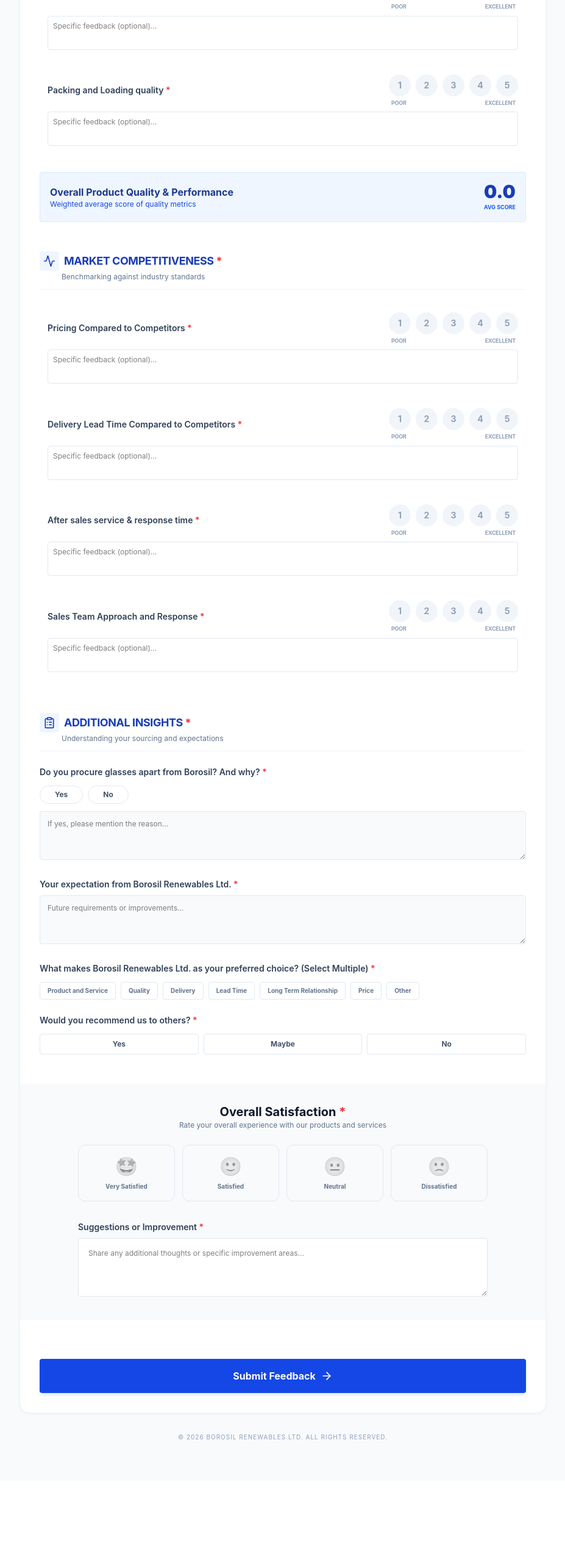
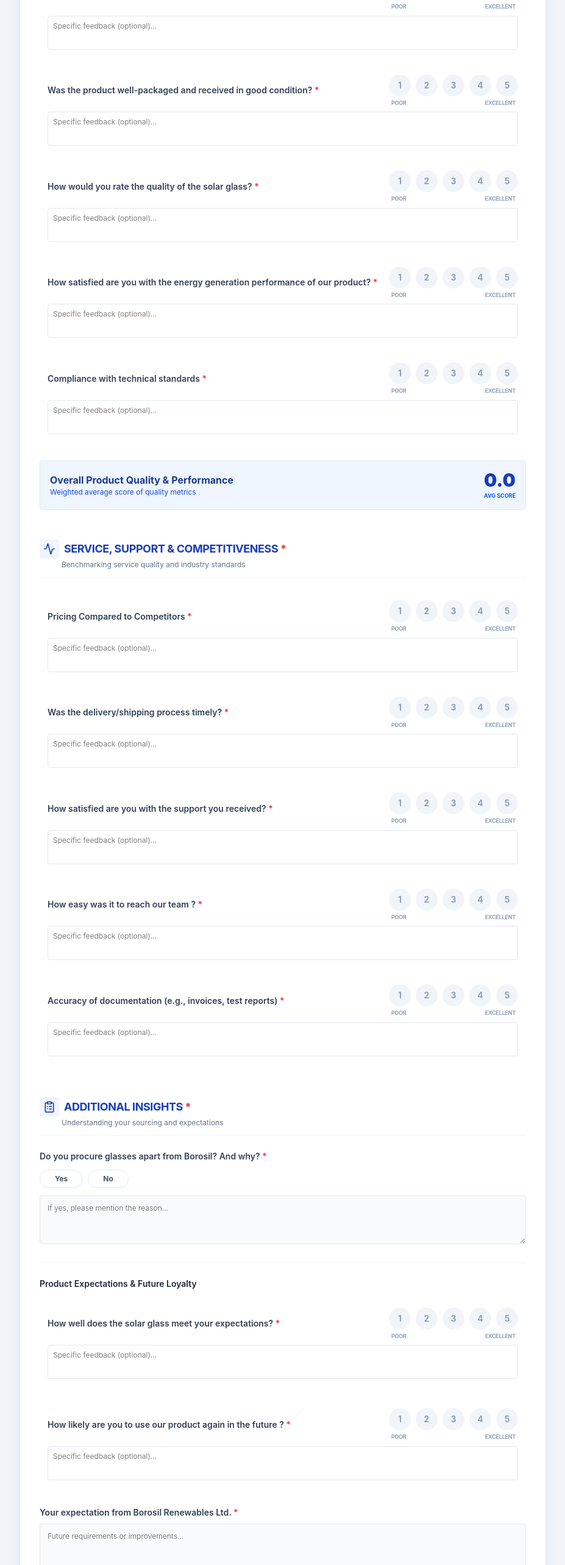
Before and after one commit to hirendodiya515/customer-feedback-ui, a React (Vite) app: page / in a window 1280 px wide. Shown: the part 1540-4106 px from the top of the page at 61% size, without its empty margins (176-1103 px from the left). Before the commit the page ends 3968 px from the top, so only its background shows below. Built offline with nearby package versions, Linux system fonts and the light colour scheme.

Commit message:
feat: update customer feedback questions and database schema

```diff
--- a/api/feedback.js
+++ b/api/feedback.js
@@ -37,17 +37,33 @@
       ar_coating_quality_comment TEXT,
       packing_loading_quality_rating INT DEFAULT 0,
       packing_loading_quality_comment TEXT,
+      solar_glass_quality_rating INT DEFAULT 0,
+      solar_glass_quality_comment TEXT,
+      energy_generation_performance_rating INT DEFAULT 0,
+      energy_generation_performance_comment TEXT,
+      technical_standards_compliance_rating INT DEFAULT 0,
+      technical_standards_compliance_comment TEXT,
       quality_average VARCHAR(10),
 
-      -- Competitiveness Ratings (updated)
+      -- Competitiveness & Support Ratings (updated)
       pricing_rating INT DEFAULT 0,
       pricing_comment TEXT,
       delivery_lead_time_rating INT DEFAULT 0,
       delivery_lead_time_comment TEXT,
       after_sales_service_response_rating INT DEFAULT 0,
       after_sales_service_response_comment TEXT,
+      support_satisfaction_rating INT DEFAULT 0,
+      support_satisfaction_comment TEXT,
       sales_team_approach_rating INT DEFAULT 0,
       sales_team_approach_comment TEXT,
+      documentation_accuracy_rating INT DEFAULT 0,
+      documentation_accuracy_comment TEXT,
+
+      -- Expectations Ratings
+      solar_glass_expectations_rating INT DEFAULT 0,
+      solar_glass_expectations_comment TEXT,
+      future_use_likelihood_rating INT DEFAULT 0,
+      future_use_likelihood_comment TEXT,
 
       -- Insights
       procured_other_than_borosil VARCHAR(10),
@@ -60,6 +76,25 @@
       created_at TIMESTAMP DEFAULT NOW()
     );
   `);
+
+  // Ensure new columns exist on existing table installations
+  await client.query(`
+    ALTER TABLE customer_feedback ADD COLUMN IF NOT EXISTS solar_glass_quality_rating INT DEFAULT 0;
+    ALTER TABLE customer_feedback ADD COLUMN IF NOT EXISTS solar_glass_quality_comment TEXT;
+    ALTER TABLE customer_feedback ADD COLUMN IF NOT EXISTS energy_generation_performance_rating INT DEFAULT 0;
+    ALTER TABLE customer_feedback ADD COLUMN IF NOT EXISTS energy_generation_performance_comment TEXT;
+    ALTER TABLE customer_feedback ADD COLUMN IF NOT EXISTS technical_standards_compliance_rating INT DEFAULT 0;
+    ALTER TABLE customer_feedback ADD COLUMN IF NOT EXISTS technical_standards_compliance_comment TEXT;
+    ALTER TABLE customer_feedback ADD COLUMN IF NOT EXISTS support_satisfaction_rating INT DEFAULT 0;
+    ALTER TABLE customer_feedback ADD COLUMN IF NOT EXISTS support_satisfaction_comment TEXT;
+    ALTER TABLE customer_feedback ADD COLUMN IF NOT EXISTS documentation_accuracy_rating INT DEFAULT 0;
+    ALTER TABLE customer_feedback ADD COLUMN IF NOT EXISTS documentation_accuracy_comment TEXT;
+    ALTER TABLE customer_feedback ADD COLUMN IF NOT EXISTS solar_glass_expectations_rating INT DEFAULT 0;
+    ALTER TABLE customer_feedback ADD COLUMN IF NOT EXISTS solar_glass_expectations_comment TEXT;
+    ALTER TABLE customer_feedback ADD COLUMN IF NOT EXISTS future_use_likelihood_rating INT DEFAULT 0;
+    ALTER TABLE customer_feedback ADD COLUMN IF NOT EXISTS future_use_likelihood_comment TEXT;
+  `);
+
   await client.query(`
     CREATE TABLE IF NOT EXISTS corrective_action_requests (
       id UUID PRIMARY KEY DEFAULT gen_random_uuid(),
@@ -89,7 +124,7 @@
     await client.query('BEGIN');
 
     const payload = req.body;
-    const { basicInfo, quality, competitiveness, others, overallSatisfaction, suggestion, qualityAverage } = payload;
+    const { basicInfo, quality, competitiveness, expectations, others, overallSatisfaction, suggestion, qualityAverage } = payload;
 
     // Insert feedback
     const feedbackResult = await client.query(
@@ -102,11 +137,17 @@
          edge_grinding_quality_rating, edge_grinding_quality_comment,
          ar_coating_quality_rating, ar_coating_quality_comment,
          packing_loading_quality_rating, packing_loading_quality_comment,
+         solar_glass_quality_rating, solar_glass_quality_comment,
+         energy_generation_performance_rating, energy_generation_performance_comment,
+         technical_standards_compliance_rating, technical_standards_compliance_comment,
          quality_average, pricing_rating, pricing_comment, delivery_lead_time_rating, delivery_lead_time_comment,
-         after_sales_service_response_rating, after_sales_service_response_comment, sales_team_approach_rating, sales_team_approach_comment,
+         support_satisfaction_rating, support_satisfaction_comment, sales_team_approach_rating, sales_team_approach_comment,
+         documentation_accuracy_rating, documentation_accuracy_comment,
+         solar_glass_expectations_rating, solar_glass_expectations_comment,
+         future_use_likelihood_rating, future_use_likelihood_comment,
          procured_other_than_borosil, procurement_reason, expectations, preferred_choice, recommendation, overall_satisfaction, suggestion)
        VALUES
-        ($1, $2, $3, $4, $5, $6, $7, $8, $9, $10, $11, $12, $13, $14, $15, $16, $17, $18, $19, $20, $21, $22, $23, $24, $25, $26, $27, $28, $29, $30, $31, $32, $33, $34, $35, $36, $37, $38, $39)
+        ($1, $2, $3, $4, $5, $6, $7, $8, $9, $10, $11, $12, $13, $14, $15, $16, $17, $18, $19, $20, $21, $22, $23, $24, $25, $26, $27, $28, $29, $30, $31, $32, $33, $34, $35, $36, $37, $38, $39, $40, $41, $42, $43, $44, $45, $46, $47, $48, $49, $50, $51)
        RETURNING id`,
       [
         basicInfo.customerName, basicInfo.plantLocation, basicInfo.officeLocation, basicInfo.annualCapacity, basicInfo.representativeName,
@@ -117,8 +158,14 @@
         quality.edgeGrindingQuality.rating, quality.edgeGrindingQuality.comment,
         quality.arCoatingQuality.rating, quality.arCoatingQuality.comment,
         quality.packingLoadingQuality.rating, quality.packingLoadingQuality.comment,
+        quality.solarGlassQuality.rating, quality.solarGlassQuality.comment,
+        quality.energyGenerationPerformance.rating, quality.energyGenerationPerformance.comment,
+        quality.technicalStandardsCompliance.rating, quality.technicalStandardsCompliance.comment,
         qualityAverage, competitiveness.pricing.rating, competitiveness.pricing.comment, competitiveness.deliveryLeadTime.rating, competitiveness.deliveryLeadTime.comment,
-        competitiveness.afterSalesServiceResponse.rating, competitiveness.afterSalesServiceResponse.comment, competitiveness.salesTeamApproach.rating, competitiveness.salesTeamApproach.comment,
+        competitiveness.supportSatisfaction.rating, competitiveness.supportSatisfaction.comment, competitiveness.salesTeamApproach.rating, competitiveness.salesTeamApproach.comment,
+        competitiveness.documentationAccuracy.rating, competitiveness.documentationAccuracy.comment,
+        expectations.solarGlassExpectations.rating, expectations.solarGlassExpectations.comment,
+        expectations.futureUseLikelihood.rating, expectations.futureUseLikelihood.comment,
         others.procuredOtherThanBorosil, others.procurementReason, others.expectations, JSON.stringify(others.preferredChoice), others.recommendation, overallSatisfaction, suggestion
       ]
     );
@@ -133,10 +180,16 @@
       { label: 'Quality: Edge Grinding', score: quality.edgeGrindingQuality.rating },
       { label: 'Quality: AR Coating', score: quality.arCoatingQuality.rating },
       { label: 'Quality: Packing', score: quality.packingLoadingQuality.rating },
+      { label: 'Quality: Solar Glass Quality', score: quality.solarGlassQuality.rating },
+      { label: 'Quality: Energy Generation Performance', score: quality.energyGenerationPerformance.rating },
+      { label: 'Quality: Technical Standards Compliance', score: quality.technicalStandardsCompliance.rating },
       { label: 'Market: Pricing', score: competitiveness.pricing.rating },
       { label: 'Market: Lead Time', score: competitiveness.deliveryLeadTime.rating },
-      { label: 'Market: After Sales Service', score: competitiveness.afterSalesServiceResponse.rating },
+      { label: 'Market: Support Satisfaction', score: competitiveness.supportSatisfaction.rating },
       { label: 'Market: Sales Team', score: competitiveness.salesTeamApproach.rating },
+      { label: 'Market: Documentation Accuracy', score: competitiveness.documentationAccuracy.rating },
+      { label: 'Expectations: Solar Glass Expectations', score: expectations.solarGlassExpectations.rating },
+      { label: 'Expectations: Future Use Likelihood', score: expectations.futureUseLikelihood.rating },
     ];
 
     const deadline = new Date(Date.now() + 15 * 24 * 60 * 60 * 1000);
--- a/src/App.tsx
+++ b/src/App.tsx
@@ -113,12 +113,20 @@
       edgeGrindingQuality: { rating: 0, comment: '' },
       arCoatingQuality: { rating: 0, comment: '' },
       packingLoadingQuality: { rating: 0, comment: '' },
+      solarGlassQuality: { rating: 0, comment: '' },
+      energyGenerationPerformance: { rating: 0, comment: '' },
+      technicalStandardsCompliance: { rating: 0, comment: '' },
     },
     competitiveness: {
       pricing: { rating: 0, comment: '' },
       deliveryLeadTime: { rating: 0, comment: '' },
-      afterSalesServiceResponse: { rating: 0, comment: '' },
-      salesTeamApproach: { rating: 0, comment: '' }
+      supportSatisfaction: { rating: 0, comment: '' },
+      salesTeamApproach: { rating: 0, comment: '' },
+      documentationAccuracy: { rating: 0, comment: '' },
+    },
+    expectations: {
+      solarGlassExpectations: { rating: 0, comment: '' },
+      futureUseLikelihood: { rating: 0, comment: '' },
     },
     others: {
       procuredOtherThanBorosil: '', // 'Yes' or 'No'
@@ -174,6 +182,16 @@
     }));
   };
 
+  const updateExpectations = (field: string, type: 'rating' | 'comment', value: any) => {
+    setFormData(prev => ({
+      ...prev,
+      expectations: {
+        ...prev.expectations,
+        [field]: { ...(prev.expectations as any)[field], [type]: value }
+      }
+    }));
+  };
+
   const togglePreferredChoice = (choice: string) => {
     setFormData(prev => {
       const current = prev.others.preferredChoice;
@@ -210,6 +228,11 @@
     // Competitiveness Ratings Validation
     Object.entries(formData.competitiveness).forEach(([key, value]) => {
       if (value.rating === 0) newErrors[`competitiveness_${key}`] = 'Rating Required';
+    });
+
+    // Expectations Ratings Validation
+    Object.entries(formData.expectations).forEach(([key, value]) => {
+      if (value.rating === 0) newErrors[`expectations_${key}`] = 'Rating Required';
     });
 
     // Other Questions Validation
@@ -293,7 +316,7 @@
   }
 
   return (
-    <div className="min-h-screen bg-[#f8fafc] pb-8">
+    <div className="min-h-screen bg-[#f1f5f9] pb-8">
       {/* Refined Header: L-C-R Alignment */}
       <header className="bg-white border-b border-slate-200 sticky top-0 z-50 shadow-sm transition-all duration-300 backdrop-blur-md bg-white/95">
         <div className="max-w-7xl mx-auto px-6 py-5 grid grid-cols-3 items-center">
@@ -312,7 +335,7 @@
       </header>
 
       <main className="max-w-4xl mx-auto px-4 pt-8">
-        <div className="bg-white rounded-2xl shadow shadow-slate-200/50 overflow-hidden border border-slate-100">
+        <div className="bg-white rounded-2xl shadow-xl shadow-slate-300/60 overflow-hidden border border-slate-200/80">
           <div className="bg-gradient-to-r from-blue-700 to-indigo-800 p-6 md:p-8 text-white relative overflow-hidden">
             <div className="relative z-10">
               <h1 className="text-2xl md:text-3xl font-bold mb-2">Your Voice Matters!</h1>
@@ -504,12 +527,42 @@
                 </div>
                 <div id="quality_packingLoadingQuality">
                   <RatingWithComment
-                    label="Packing and Loading quality"
+                    label="Was the product well-packaged and received in good condition?"
                     value={formData.quality.packingLoadingQuality.rating}
                     comment={formData.quality.packingLoadingQuality.comment}
                     error={errors.quality_packingLoadingQuality}
                     onRatingChange={(v) => updateQuality('packingLoadingQuality', 'rating', v)}
                     onCommentChange={(v) => updateQuality('packingLoadingQuality', 'comment', v)}
+                  />
+                </div>
+                <div id="quality_solarGlassQuality">
+                  <RatingWithComment
+                    label="How would you rate the quality of the solar glass?"
+                    value={formData.quality.solarGlassQuality.rating}
+                    comment={formData.quality.solarGlassQuality.comment}
+                    error={errors.quality_solarGlassQuality}
+                    onRatingChange={(v) => updateQuality('solarGlassQuality', 'rating', v)}
+                    onCommentChange={(v) => updateQuality('solarGlassQuality', 'comment', v)}
+                  />
+                </div>
+                <div id="quality_energyGenerationPerformance">
+                  <RatingWithComment
+                    label="How satisfied are you with the energy generation performance of our product?"
+                    value={formData.quality.energyGenerationPerformance.rating}
+                    comment={formData.quality.energyGenerationPerformance.comment}
+                    error={errors.quality_energyGenerationPerformance}
+                    onRatingChange={(v) => updateQuality('energyGenerationPerformance', 'rating', v)}
+                    onCommentChange={(v) => updateQuality('energyGenerationPerformance', 'comment', v)}
+                  />
+                </div>
+                <div id="quality_technicalStandardsCompliance">
+                  <RatingWithComment
+                    label="Compliance with technical standards"
+                    value={formData.quality.technicalStandardsCompliance.rating}
+                    comment={formData.quality.technicalStandardsCompliance.comment}
+                    error={errors.quality_technicalStandardsCompliance}
+                    onRatingChange={(v) => updateQuality('technicalStandardsCompliance', 'rating', v)}
+                    onCommentChange={(v) => updateQuality('technicalStandardsCompliance', 'comment', v)}
                   />
                 </div>
                 <div className="mt-6 p-4 bg-blue-50 rounded border border-blue-100 flex items-center justify-between">
@@ -525,9 +578,9 @@
               </div>
             </section>
 
-            {/* Section 3: Competitiveness */}
+            {/* Section 3: Competitiveness & Support */}
             <section>
-              <SectionHeader icon={Activity} title="Market Competitiveness" subtitle="Benchmarking against industry standards" />
+              <SectionHeader icon={Activity} title="Service, Support & Competitiveness" subtitle="Benchmarking service quality and industry standards" />
               <div className="space-y-2">
                 <div id="competitiveness_pricing">
                   <RatingWithComment
@@ -541,7 +594,7 @@
                 </div>
                 <div id="competitiveness_deliveryLeadTime">
                   <RatingWithComment
-                    label="Delivery Lead Time Compared to Competitors"
+                    label="Was the delivery/shipping process timely?"
                     value={formData.competitiveness.deliveryLeadTime.rating}
                     comment={formData.competitiveness.deliveryLeadTime.comment}
                     error={errors.competitiveness_deliveryLeadTime}
@@ -549,24 +602,34 @@
                     onCommentChange={(v) => updateCompetitiveness('deliveryLeadTime', 'comment', v)}
                   />
                 </div>
-                <div id="competitiveness_afterSalesServiceResponse">
+                <div id="competitiveness_supportSatisfaction">
                   <RatingWithComment
-                    label="After sales service & response time"
-                    value={formData.competitiveness.afterSalesServiceResponse.rating}
-                    comment={formData.competitiveness.afterSalesServiceResponse.comment}
-                    error={errors.competitiveness_afterSalesServiceResponse}
-                    onRatingChange={(v) => updateCompetitiveness('afterSalesServiceResponse', 'rating', v)}
-                    onCommentChange={(v) => updateCompetitiveness('afterSalesServiceResponse', 'comment', v)}
+                    label="How satisfied are you with the support you received?"
+                    value={formData.competitiveness.supportSatisfaction.rating}
+                    comment={formData.competitiveness.supportSatisfaction.comment}
+                    error={errors.competitiveness_supportSatisfaction}
+                    onRatingChange={(v) => updateCompetitiveness('supportSatisfaction', 'rating', v)}
+                    onCommentChange={(v) => updateCompetitiveness('supportSatisfaction', 'comment', v)}
                   />
                 </div>
                 <div id="competitiveness_salesTeamApproach">
                   <RatingWithComment
-                    label="Sales Team Approach and Response"
+                    label="How easy was it to reach our team ?"
                     value={formData.competitiveness.salesTeamApproach.rating}
                     comment={formData.competitiveness.salesTeamApproach.comment}
                     error={errors.competitiveness_salesTeamApproach}
                     onRatingChange={(v) => updateCompetitiveness('salesTeamApproach', 'rating', v)}
                     onCommentChange={(v) => updateCompetitiveness('salesTeamApproach', 'comment', v)}
+                  />
+                </div>
+                <div id="competitiveness_documentationAccuracy">
+                  <RatingWithComment
+                    label="Accuracy of documentation (e.g., invoices, test reports)"
+                    value={formData.competitiveness.documentationAccuracy.rating}
+                    comment={formData.competitiveness.documentationAccuracy.comment}
+                    error={errors.competitiveness_documentationAccuracy}
+                    onRatingChange={(v) => updateCompetitiveness('documentationAccuracy', 'rating', v)}
+                    onCommentChange={(v) => updateCompetitiveness('documentationAccuracy', 'comment', v)}
                   />
                 </div>
               </div>
@@ -603,6 +666,33 @@
                   />
                   {errors.procurementReason && <p className="text-[10px] text-red-500 font-bold uppercase">{errors.procurementReason}</p>}
                 </div>
+
+                <div className="border-t border-slate-100 pt-6 space-y-4">
+                  <h3 className="text-sm font-semibold text-slate-800">Product Expectations & Future Loyalty</h3>
+
+                  <div id="expectations_solarGlassExpectations">
+                    <RatingWithComment
+                      label="How well does the solar glass meet your expectations?"
+                      value={formData.expectations.solarGlassExpectations.rating}
+                      comment={formData.expectations.solarGlassExpectations.comment}
+                      error={errors.expectations_solarGlassExpectations}
+                      onRatingChange={(v) => updateExpectations('solarGlassExpectations', 'rating', v)}
+                      onCommentChange={(v) => updateExpectations('solarGlassExpectations', 'comment', v)}
+                    />
+                  </div>
+
+                  <div id="expectations_futureUseLikelihood">
+                    <RatingWithComment
+                      label="How likely are you to use our product again in the future ?"
+                      value={formData.expectations.futureUseLikelihood.rating}
+                      comment={formData.expectations.futureUseLikelihood.comment}
+                      error={errors.expectations_futureUseLikelihood}
+                      onRatingChange={(v) => updateExpectations('futureUseLikelihood', 'rating', v)}
+                      onCommentChange={(v) => updateExpectations('futureUseLikelihood', 'comment', v)}
+                    />
+                  </div>
+                </div>
+
                 <div className="space-y-2">
                   <label className="text-sm font-semibold text-slate-700 block">Your expectation from Borosil Renewables Ltd. <span className="text-red-500">*</span></label>
                   <textarea
@@ -661,15 +751,16 @@
             {/* Section 5: Overall Satisfaction */}
             <section className="bg-slate-50 -mx-6 md:-mx-8 p-6 md:p-8 space-y-6" id="overallSatisfaction">
               <div className="text-center max-w-xl mx-auto">
-                <h2 className="text-xl font-bold text-slate-900">Overall Satisfaction <span className="text-red-500">*</span></h2>
+                <h2 className="text-xl font-bold text-slate-900">How satisfied are you with your overall experience with our product?<span className="text-red-500">*</span></h2>
                 <p className="text-slate-500 text-xs">Rate your overall experience with our products and services</p>
               </div>
-              <div className="grid grid-cols-2 md:grid-cols-4 gap-3 max-w-2xl mx-auto">
+              <div className="grid grid-cols-2 md:grid-cols-5 gap-3 max-w-2xl mx-auto">
                 {[
                   { id: 'very_satisfied', label: 'Very Satisfied', emoji: '🤩' },
                   { id: 'satisfied', label: 'Satisfied', emoji: '🙂' },
                   { id: 'neutral', label: 'Neutral', emoji: '😐' },
                   { id: 'dissatisfied', label: 'Dissatisfied', emoji: '🙁' },
+                  { id: 'very_dissatisfied', label: 'Very Dissatisfied', emoji: '😞' },
                 ].map((item) => (
                   <button
                     key={item.id}
```
